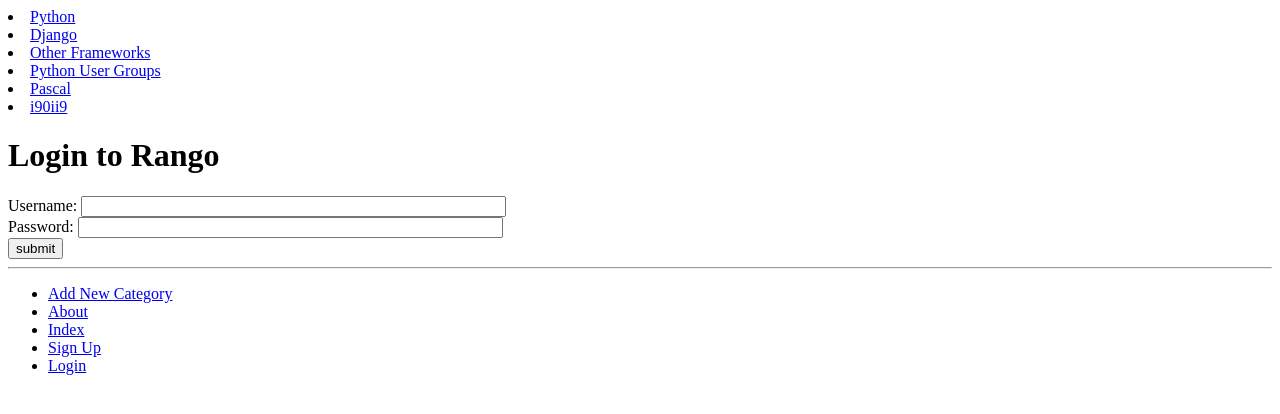
After one commit to IdreesMahmood/tango_with_django_project, a Django app: page /rango/login/ in a window 1280 px wide. The commit adds this page. Shown: the top 414 px of the page. Run offline with Django 3.2, Linux system fonts and the light colour scheme; data comes from the database, SQL or seed files in the repository; both versions use the stored data as it was after the commit.

Commit message:
chapter 9 logging in

```diff
--- a/rango/urls.py
+++ b/rango/urls.py
@@ -9,4 +9,5 @@
     url(r'^category/(?P<category_name_slug>[\w\-]+)/$', views.show_category, name='show_category'),
     url(r'^category/(?P<category_name_slug>[\w\-]+)/add_page/$', views.add_page, name='add_page'),
     url(r'^register/$', views.register, name='register'),
+    url(r'^login/$', views.user_login, name='login'),
     ]
--- a/rango/views.py
+++ b/rango/views.py
@@ -4,7 +4,9 @@
 from rango.models import Category
 from rango.models import Page
 from rango.forms import CategoryForm, PageForm, UserForm, UserProfileForm
-
+from django.contrib.auth import authenticate, login
+from django.http import HttpResponseRedirect, HttpResponse
+from django.core.urlresolvers import reverse
 
 def index(request):
 
@@ -102,3 +104,21 @@
         user_form = UserForm()
         profile_form = UserProfileForm()
     return render(request, 'rango/register.html', {'user_form': user_form, 'profile_form': profile_form, 'registered': registered})
+
+def user_login(request):
+    if request.method == 'POST':
+        username = request.POST.get('username')
+        password = request.POST.get('password')
+        user = authenticate(username=username, password=password)
+
+        if user:
+            if user.is_active:
+                login(request, user)
+                return HttpResponseRedirect(reverse('index'))
+            else:
+                return HttpResponse("Your Rango account is disabled.")
+        else:
+            print("Invalid login details: {0}, {1}".format(username, password))
+            return HttpResponse("Invalid login details supplied.")
+    else:
+        return render(request, 'rango/login.html', {})
--- a/templates/rango/base.html
+++ b/templates/rango/base.html
@@ -29,6 +29,7 @@
 				<li><a href="{% url 'about' %}">About</a></li>
 				<li><a href="{% url 'index' %}">Index</a></li>
 				<li><a href="{% url 'register' %}">Sign Up</a></li>
+				<li><a href="{% url 'login' %}">Login</a></li>
 			</ul>
 		</div>
 	</body>
--- a/templates/rango/index.html
+++ b/templates/rango/index.html
@@ -10,7 +10,11 @@
 
 <div>
     <h1>Rango says...</h1>
-    hey there partner!
+    {% if user.is_authenticated %}
+        howdy {{ user.username }}!
+    {% else %}
+        hey there partner!
+    {% endif %}
 </div>
 <div>
     <h3>Most Liked Categories</h3>
--- /dev/null
+++ b/templates/rango/login.html
@@ -0,0 +1,18 @@
+{% extends 'rango/base.html' %}
+{% load staticfiles %}
+
+{% block title_block %}
+	Login
+{% endblock %}
+
+{% block body_block %}
+<h1>Login to Rango</h1>
+<form id="login_form" method="post" action="{% url 'login' %}">
+	{% csrf_token %}
+	Username: <input type="text" name="username" value="" size="50" />
+	<br />
+	Password: <input type="password" name="password" value="" size="50" />
+	<br />
+	<input type="submit" value="submit" />
+</form>
+{% endblock %}
```
Also changed, not shown: db.sqlite3.
